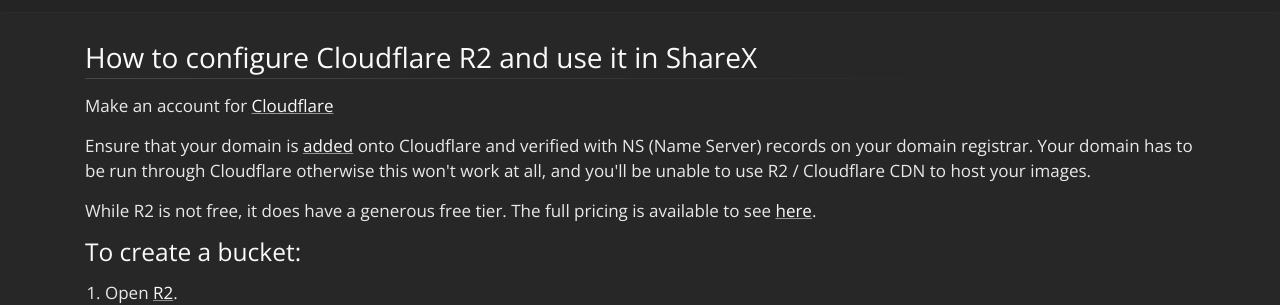
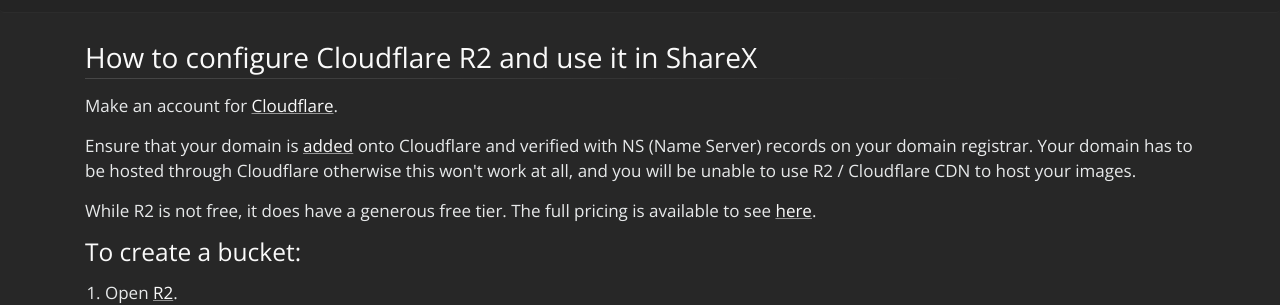
Before and after one commit to ShareX/sharex.github.io, a Jekyll site: the page built from docs/cloudflare-r2.md, in a window 1280 px wide and 1400 px high. Shown: the part 255-560 px from the top of the window. Built offline with Jekyll 4.4.1, drawn with Linux system fonts in a browser that asks for light colours; some of the changed text lies outside the part shown.

Commit message:
Capitalization and more Full Stops

```diff
--- a/docs/cloudflare-r2.md
+++ b/docs/cloudflare-r2.md
@@ -5,9 +5,9 @@
 
 ## How to configure Cloudflare R2 and use it in ShareX
 
-Make an account for [Cloudflare](https://cloudflare.com)
+Make an account for [Cloudflare](https://cloudflare.com).
 
-Ensure that your domain is [added](https://developers.cloudflare.com/fundamentals/get-started/setup/add-site/) onto Cloudflare and verified with NS (Name Server) records on your domain registrar. Your domain has to be run through Cloudflare otherwise this won't work at all, and you'll be unable to use R2 / Cloudflare CDN to host your images.
+Ensure that your domain is [added](https://developers.cloudflare.com/fundamentals/get-started/setup/add-site/) onto Cloudflare and verified with NS (Name Server) records on your domain registrar. Your domain has to be hosted through Cloudflare otherwise this won't work at all, and you will be unable to use R2 / Cloudflare CDN to host your images.
 
 While R2 is not free, it does have a generous free tier. The full pricing is available to see [here](https://developers.cloudflare.com/r2/platform/pricing/).
 
@@ -45,7 +45,7 @@
 6. Fill `Bucket name:` with the Bucket Name you picked on Cloudflare.
 7. Change `Upload path:` to your preference.
 8. Update `Use custom domain:` to the domain that you selected in the first step.
-9. **Ignore the Rest of the Settings**
+9. Ignore the rest of the settings.
 10. In `Destinations`, Select `Image uploader:` and change it to `File Uploader -> Amazon S3`.
 11. Take a screenshot, and ensure that it uploads correctly.
 
```
